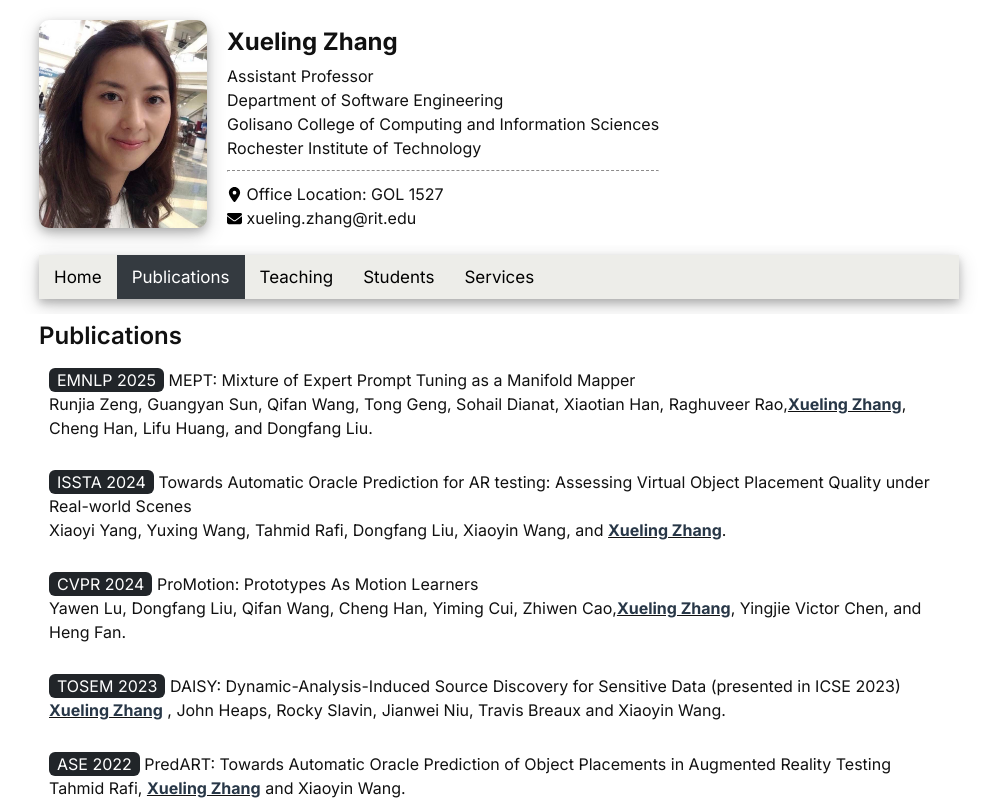
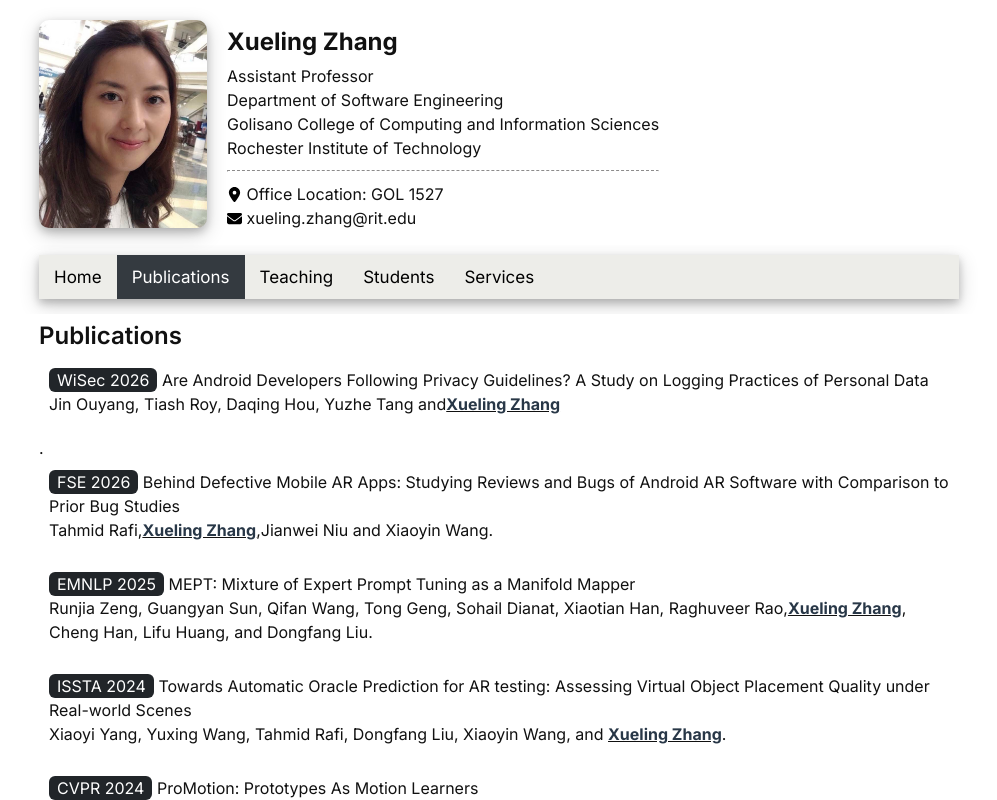
Before and after one commit to XuelingZ/XuelingZ.github.io, a Next.js app: page / in a window 1280 px wide. Both pictures are taken after a click on the link "Publications". Shown: the top 800 px of the page, without its empty margins (141-1138 px from the left). Built offline with nearby package versions, Linux system fonts and the light colour scheme.

Commit message:
Update publications with new conference entries
Added new publications for WiSec 2026 and FSE 2026.

```diff
--- a/src/components/publications.js
+++ b/src/components/publications.js
@@ -4,6 +4,33 @@ export default function Publications() {
        <div className="wrapper">
   <h2>Publications</h2>
   <p></p>
+
+
+
+ <p className="divcontainer">
+    <span className="w3-tag w3-blue w3-round">WiSec 2026</span> {" "}
+    Are Android Developers Following Privacy Guidelines? A Study on Logging Practices of Personal Data <br />
+    Jin Ouyang,  Tiash Roy, Daqing Hou, Yuzhe Tang and
+    <b>
+      <u>
+        <font color="#283747">Xueling Zhang</font>
+      </u>
+    </b>
+  </p>.
+
+    <p className="divcontainer">
+    <span className="w3-tag w3-blue w3-round">FSE 2026</span> {" "}
+    Behind Defective Mobile AR Apps: Studying Reviews and Bugs of Android AR Software with Comparison to Prior Bug Studies <br />
+    Tahmid Rafi,
+    <b>
+      <u>
+        <font color="#283747">Xueling Zhang</font>
+      </u>
+    </b>
+    ,Jianwei Niu and Xiaoyin Wang. <br />
+  </p>
+
+
 
  <p className="divcontainer">
     <span className="w3-tag w3-blue w3-round">EMNLP 2025</span> {" "}
```
